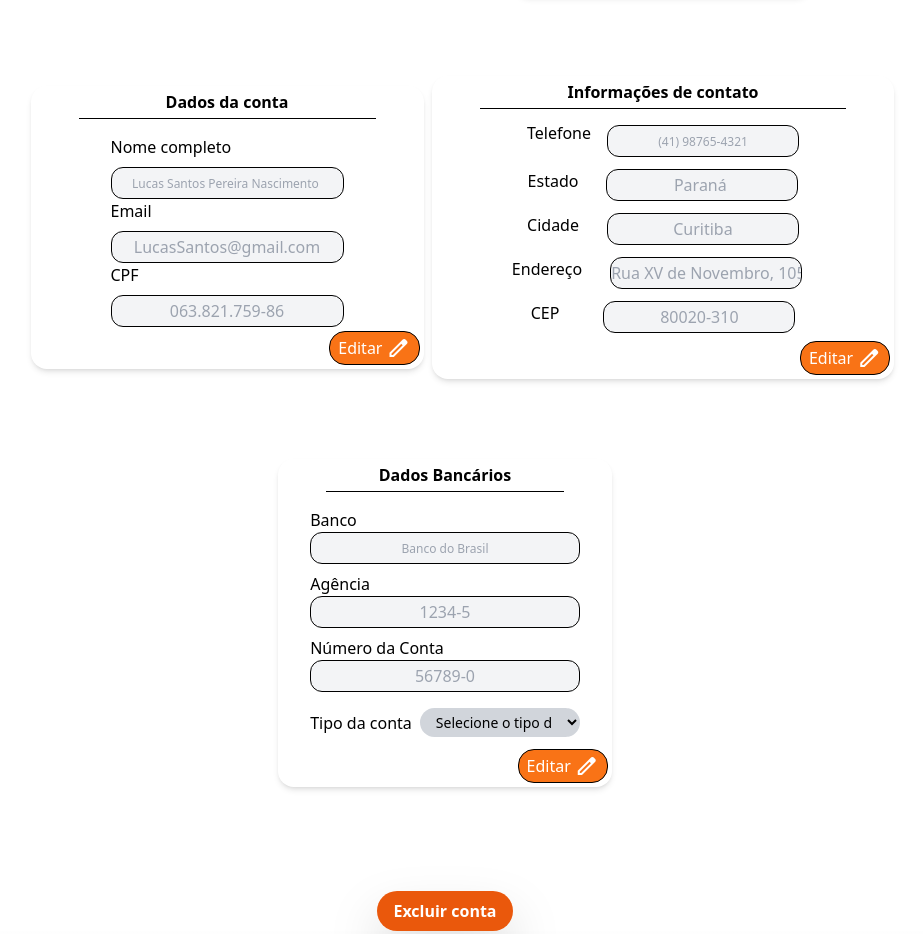
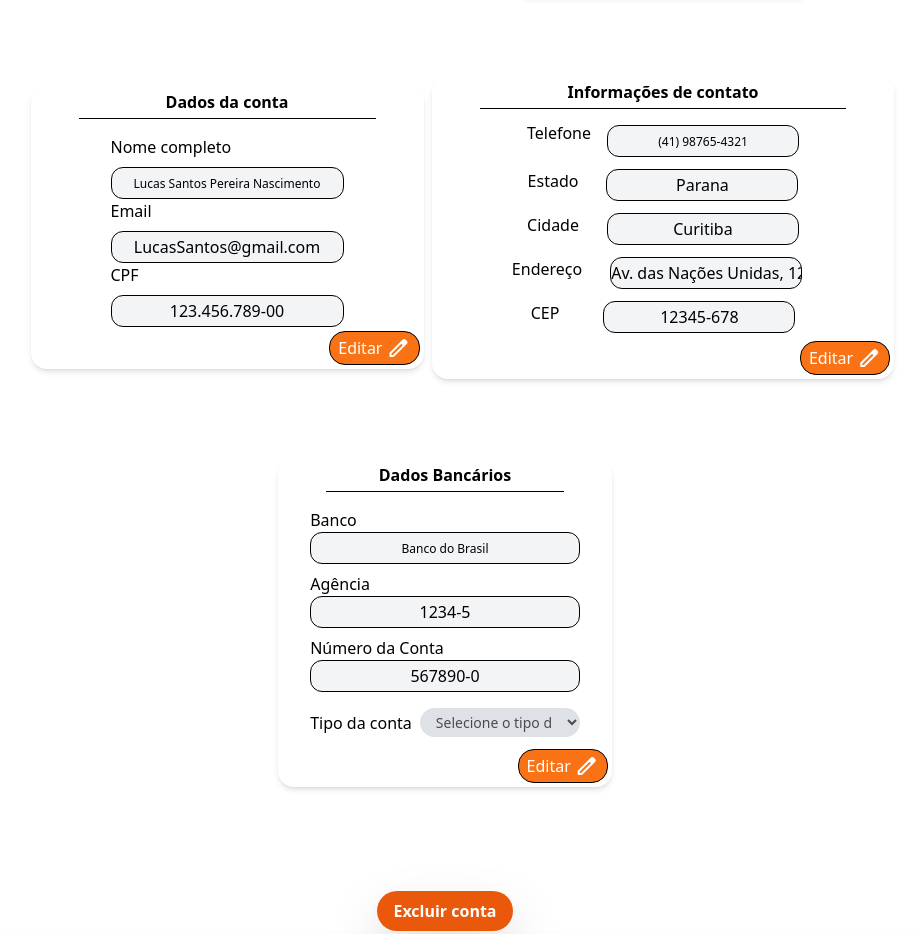
Before and after one commit to ADS2024-2-LocaEspaco/LocacaoEspacoFE, a Next.js app: page /user/profile in a window 1280 px wide. Shown: the part 480-1414 px from the top of the page, without its empty margins (195-1118 px from the left). Built offline with nearby package versions, Linux system fonts and the light colour scheme.

Commit message:
Feat: Add editing functionality to components

```diff
--- a/src/pages/user/components/AcountDetails.tsx
+++ b/src/pages/user/components/AcountDetails.tsx
@@ -1,5 +1,21 @@
+import React, {useState} from "react"
 
 export default function AcountDetails() {
+
+    const [isEditing, setIsEditing] = useState(false);
+    const [fullName, setFullName] = useState("Lucas Santos Pereira Nascimento");
+    const [email, setEmail] = useState("LucasSantos@gmail.com");
+    const [cpf, setCpf] = useState("123.456.789-00");
+
+    const handleEditClick = () => {
+        setIsEditing(true);
+    }
+
+    const handleSaveClick = () => {
+        setIsEditing(false);
+        // apos fechar salvar as informações
+    }
+
     return(
         <div className="flex flex-col  mt-14 rounded-2xl shadow-md">
             <header className="flex justify-center p-1">
@@ -11,23 +27,51 @@ export default function AcountDetails() {
             <main className="flex flex-col justify-center ml-20 mr-20">
 
                 <label htmlFor="" className="text-base font-medium mt-4">Nome completo</label>
-                <input type="text" className="text-xs h-8 text-center border border-solid  border-black rounded-xl mt-2 bg-gray-100 placeholder:items-center" placeholder="Lucas Santos Pereira Nascimento "/>
+                <input type="text" className="text-xs h-8 text-center border border-solid  border-black rounded-xl mt-2 bg-gray-100 placeholder:items-center"
+                    id="fullName"
+                    value={fullName}
+                    onChange={(event) => setFullName(event.target.value)}
+                    readOnly={!isEditing}
+
+                />
 
                 <label htmlFor="">Email</label>
-                <input type="text" className="h-8 text-center border border-solid  border-black rounded-xl mt-2 bg-gray-100 placeholder:items-center" placeholder="LucasSantos@gmail.com" />
+                <input type="text" className="h-8 text-center border border-solid  border-black rounded-xl mt-2 bg-gray-100 placeholder:items-center"
+                    id="email"
+                    value={email}
+                    onChange={(event) => setEmail(event.target.value)}
+                    readOnly={!isEditing}
+                />
 
                 <label htmlFor="">CPF</label>
-                <input type="text" className="h-8 text-center border border-solid  border-black rounded-xl mt-2 bg-gray-100 placeholder:items-center" placeholder="063.821.759-86"/>
+                <input type="text" className="h-8 text-center border border-solid  border-black rounded-xl mt-2 bg-gray-100 placeholder:items-center"
+                    id="cpf"
+                    value={cpf}
+                    onChange={(event) => setCpf(event.target.value)}
+                    readOnly={!isEditing}
+                />
 
             </main>
 
             <footer className="flex justify-end ">
-                <button className="bg-orange-500 rounded text-white flex items-center rounded-2xl px-2 py-1 border-solid border border-black m-1 gap-1">
-                    Editar
-                    <div className="material-symbols-outlined">
-                        edit
-                    </div>
-                </button>
+                {isEditing ? (
+                    <button
+                        className="bg-blue-500 rounded text-white flex items-center rounded-2xl px-2 py-1 border-solid border border-black m-1 gap-1"
+                        onClick={handleSaveClick}
+                    >
+                        Salvar
+                        <div className="material-symbols-outlined">check_circle</div>
+                    </button>
+                ) : (
+                    <button
+                        className="bg-orange-500 rounded text-white flex items-center rounded-2xl px-2 py-1 border-solid border border-black m-1 gap-1"
+                        onClick={handleEditClick}
+                    >
+                        Editar
+                        <div className="material-symbols-outlined">edit</div>
+                    </button>
+                )}
+
             </footer>
         </div>
     );
--- a/src/pages/user/components/ContactInfo.tsx
+++ b/src/pages/user/components/ContactInfo.tsx
@@ -1,5 +1,24 @@
+import React, { useState } from 'react'
+
 
 export default function ContactInfo() {
+
+    const [isEditing, setIsEditing] = useState(false);
+    const [phone, setPhone] = useState("(41) 98765-4321");
+    const [state, setState] = useState("Parana");
+    const [city, setCity] = useState("Curitiba");
+    const [address, setAddress] = useState("Av. das Nações Unidas, 1234");
+    const [cep , setCep] = useState("12345-678");
+
+    const handleEditClick = () => {
+        setIsEditing(true);
+    }
+
+    const handleSaveClick = () => {
+        setIsEditing(false);
+
+        // apos fechar para salvar
+    }
 
     return (
         <div className="mt-14 rounded-2xl shadow-md">
@@ -13,38 +32,70 @@ export default function ContactInfo() {
 
                 <div className="flex items-center mb-1">
                     <label htmlFor="" className="text-base font-medium mr-4">Telefone</label>
-                    <input type="text" className="text-xs h-8 w-48 text-center border border-solid  border-black rounded-xl mt-4 bg-gray-100 placeholder:items-center" placeholder="(41) 98765-4321"/>
+                    <input type="text" className="text-xs h-8 w-48 text-center border border-solid  border-black rounded-xl mt-4 bg-gray-100 placeholder:items-center"
+                        id="phone"
+                        value={phone}
+                        onChange={(e) => setPhone(e.target.value)}
+                        readOnly={!isEditing}
+                    />
                 </div>
 
                 <div className="flex items-center mb-1">
                     <label htmlFor="" className="mr-7 font-medium">Estado</label>
-                    <input type="text" className="h-8 w-48 text-center border border-solid  border-black rounded-xl mt-2 bg-gray-100 placeholder:items-center" placeholder="Paraná " />
+                    <input type="text" className="h-8 w-48 text-center border border-solid  border-black rounded-xl mt-2 bg-gray-100 placeholder:items-center"
+                        id="state"
+                        value={state}
+                        onChange={(e) => setState(e.target.value)}
+                        readOnly={!isEditing}
+
+                    />
                 </div>
 
                 <div className="flex items-center mb-1">
                     <label htmlFor="" className="mr-7 font-medium">Cidade</label>
-                    <input type="text" className="h-8 w-48 text-center border border-solid  border-black rounded-xl mt-2 bg-gray-100 placeholder:items-center" placeholder="Curitiba" />
+                    <input type="text" className="h-8 w-48 text-center border border-solid  border-black rounded-xl mt-2 bg-gray-100 placeholder:items-center"
+                        id="city"
+                        value={city}
+                        onChange={(e) => setCity(e.target.value)}
+                        readOnly={!isEditing}
+
+                    />
                 </div>
 
                 <div className="flex items-center mb-1">
                     <label htmlFor="" className="mr-7 font-medium">Endereço</label>
-                    <input type="text" className="mr-3 h-8 w-48 text-center border border-solid  border-black rounded-xl mt-2 bg-gray-100 placeholder:items-center" placeholder="Rua XV de Novembro, 1050, Sala 12"/>
+                    <input type="text" className="mr-3 h-8 w-48 text-center border border-solid  border-black rounded-xl mt-2 bg-gray-100 placeholder:items-center"
+                        id="address"
+                        value={address}
+                        onChange={(e) => setAddress(e.target.value)}
+                        readOnly={!isEditing}
+                    />
                 </div>
 
                 <div className="flex items-center mb-1">
                     <label htmlFor="" className="flex text-center mr-4 font-medium">CEP</label>
-                    <input type="text" className="ml-7 h-8 w-48 text-center border border-solid  border-black rounded-xl mt-2 bg-gray-100 placeholder:items-center" placeholder="80020-310"/>
+                    <input type="text" className="ml-7 h-8 w-48 text-center border border-solid  border-black rounded-xl mt-2 bg-gray-100 placeholder:items-center"
+                        id="cep"
+                        value={cep}
+                        onChange={(e) => setCep(e.target.value)}
+                        readOnly={!isEditing}
+                    />
                 </div>
 
             </main>
 
             <footer className="flex justify-end">
-                <button className="bg-orange-500 rounded text-white flex items-center rounded-2xl px-2 py-1 border-solid border border-black m-1 gap-1">
-                    Editar
-                    <div className="material-symbols-outlined">
-                        edit
-                    </div>
-                </button>
+                {!isEditing ? (
+                    <button onClick={handleEditClick} className='bg-orange-500 rounded text-white flex items-center rounded-2xl px-2 py-1 border-solid border border-black m-1 gap-1'>
+                        Editar
+                        <div className='material-symbols-outlined'>edit</div>
+                    </button>
+                ) : (
+                    <button onClick={handleSaveClick} className='bg-blue-500 rounded text-white flex items-center rounded-2xl px-2 py-1 border-solid border border-black m-1 gap-1'>
+                        Salvar
+                        <div className='material-symbols-outlined'>check_circle</div>
+                    </button>
+                )}
             </footer>
         </div>
     )
--- a/src/pages/user/components/InfoBank.tsx
+++ b/src/pages/user/components/InfoBank.tsx
@@ -1,5 +1,22 @@
+import React, {useState} from "react"
 
 export default function InfoBank() {
+
+    const [isEditing, setIsEditing] = useState(false);
+    const [bank, setBank] = useState("Banco do Brasil");
+    const [agency, setAgency] = useState("1234-5");
+    const [accountNumber, setAccountNumber] = useState("567890-0");
+    const [accountType, setAccountType] = useState("");
+
+    const handleEditClick = () => {
+        setIsEditing(true);
+    }
+
+    const handleSaveClick = () => {
+        setIsEditing(false);
+
+        // apos fechar salvar as informações
+    }
 
     return (
         <div className="mt-14 rounded-2xl shadow-md">
@@ -12,17 +29,38 @@ export default function InfoBank() {
             <main className="flex flex-col justify-center px-8">
 
                 <label htmlFor="" className="text-base font-medium mt-4">Banco</label>
-                <input type="text" className="text-xs h-8 text-center border border-solid  border-black rounded-xl bg-gray-100 placeholder:items-center" placeholder="Banco do Brasil"/>
+                <input type="text" className="text-xs h-8 text-center border border-solid  border-black rounded-xl bg-gray-100 placeholder:items-center"
+                    id="bank"
+                    value={bank}
+                    onChange={(e) => setBank(e.target.value)}
+                    readOnly={!isEditing}
+                />
 
                 <label htmlFor="" className="mt-2">Agência</label>
-                <input type="text" className="h-8 text-center border border-solid  border-black rounded-xl  bg-gray-100 placeholder:items-center" placeholder="1234-5" />
+                <input type="text" className="h-8 text-center border border-solid  border-black rounded-xl  bg-gray-100 placeholder:items-center"
+                    id="agency"
+                    value={agency}
+                    onChange={(e) => setAgency(e.target.value)}
+                    readOnly={!isEditing}
+                />
 
                 <label htmlFor="" className="mt-2">Número da Conta</label>
-                <input type="text" className="h-8 text-center border border-solid  border-black rounded-xl  bg-gray-100 placeholder:items-center" placeholder="56789-0"/>
+                <input type="text" className="h-8 text-center border border-solid  border-black rounded-xl  bg-gray-100 placeholder:items-center"
+                    id="accountNumber"
+                    value={accountNumber}
+                    onChange={(e) => setAccountNumber(e.target.value)}
+                    readOnly={!isEditing}
+
+                />
 
                 <div className="flex items-center mt-4 gap-2">
                     <label htmlFor="" className="text-base font-medium flex-shrink-0">Tipo da conta</label>
-                    <select id=""className="bg-gray-300 rounded-full px-3 py-1 w-40 text-sm">
+                    <select className="bg-gray-300 rounded-full px-3 py-1 w-40 text-sm"
+                        id="accountType"
+                        value={accountType}
+                        onChange={(e) => setAccountType(e.target.value)}
+                        disabled={!isEditing}
+                    >
                         <option value="">Selecione o tipo de conta</option>
                         <option value="corrente">Conta Corrente</option>
                         <option value="poupanca">Conta Poupança</option>
@@ -32,12 +70,29 @@ export default function InfoBank() {
             </main>
 
             <footer className="flex justify-end mt-2">
-                <button className="bg-orange-500 rounded text-white flex items-center rounded-2xl px-2 py-1 border-solid border border-black m-1 gap-1">
-                    Editar
-                    <div className="material-symbols-outlined">
-                        edit
-                    </div>
-                </button>
+
+                {isEditing ? (
+                    <button
+                        onClick={handleSaveClick}
+                        className="bg-blue-500 rounded text-white flex items-center rounded-2xl px-2 py-1 border-solid border border-black m-1 gap-1">
+                        Salvar
+                        <div className="material-symbols-outlined">
+                            check_circle
+                        </div>
+                    </button>
+                )
+                :
+                (
+                    <button
+                        onClick={handleEditClick}
+                        className="bg-orange-500 rounded text-white flex items-center rounded-2xl px-2 py-1 border-solid border border-black m-1 gap-1">
+                        Editar
+                        <div className="material-symbols-outlined">
+                            edit
+                        </div>
+                    </button>
+                )
+                }
             </footer>
         </div>
     )
```
Also changed, not shown: package.json (+6 -5 lines), 1 other file (tests, documents, lock files or other folders).
